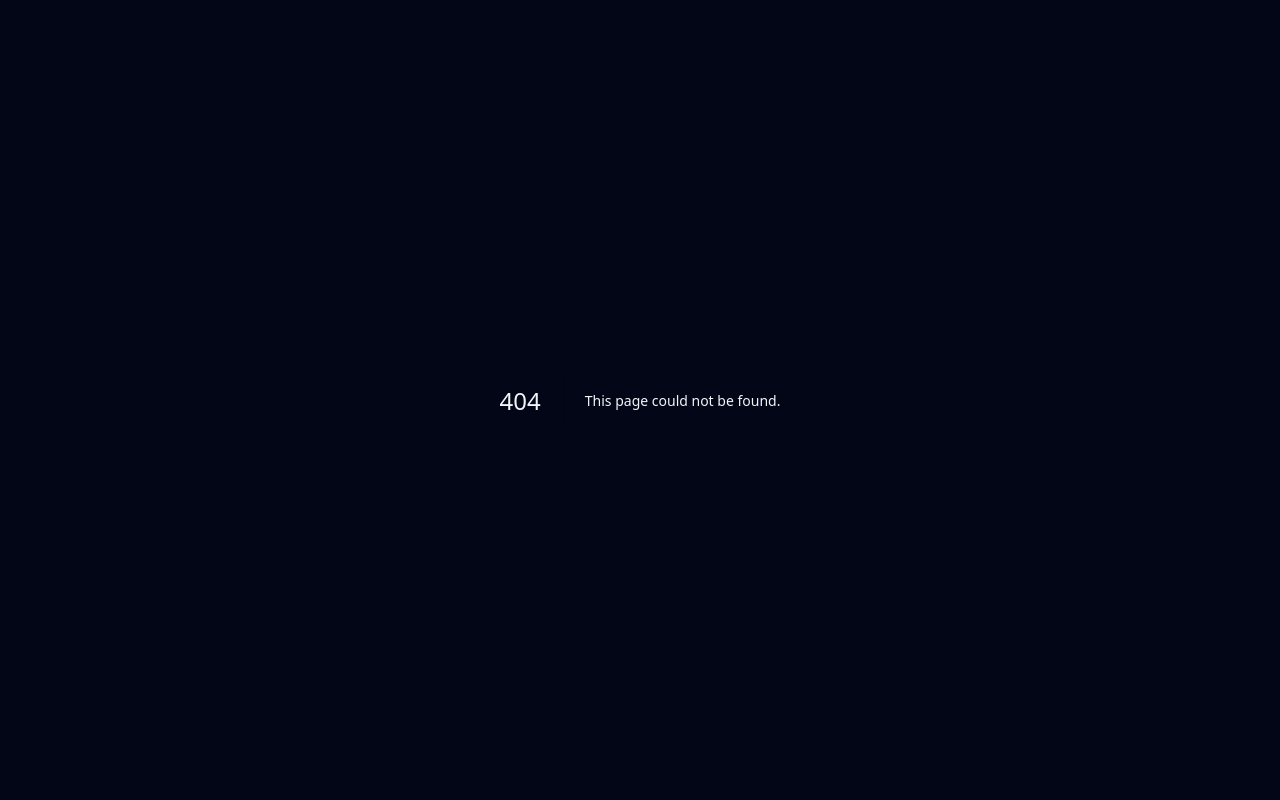
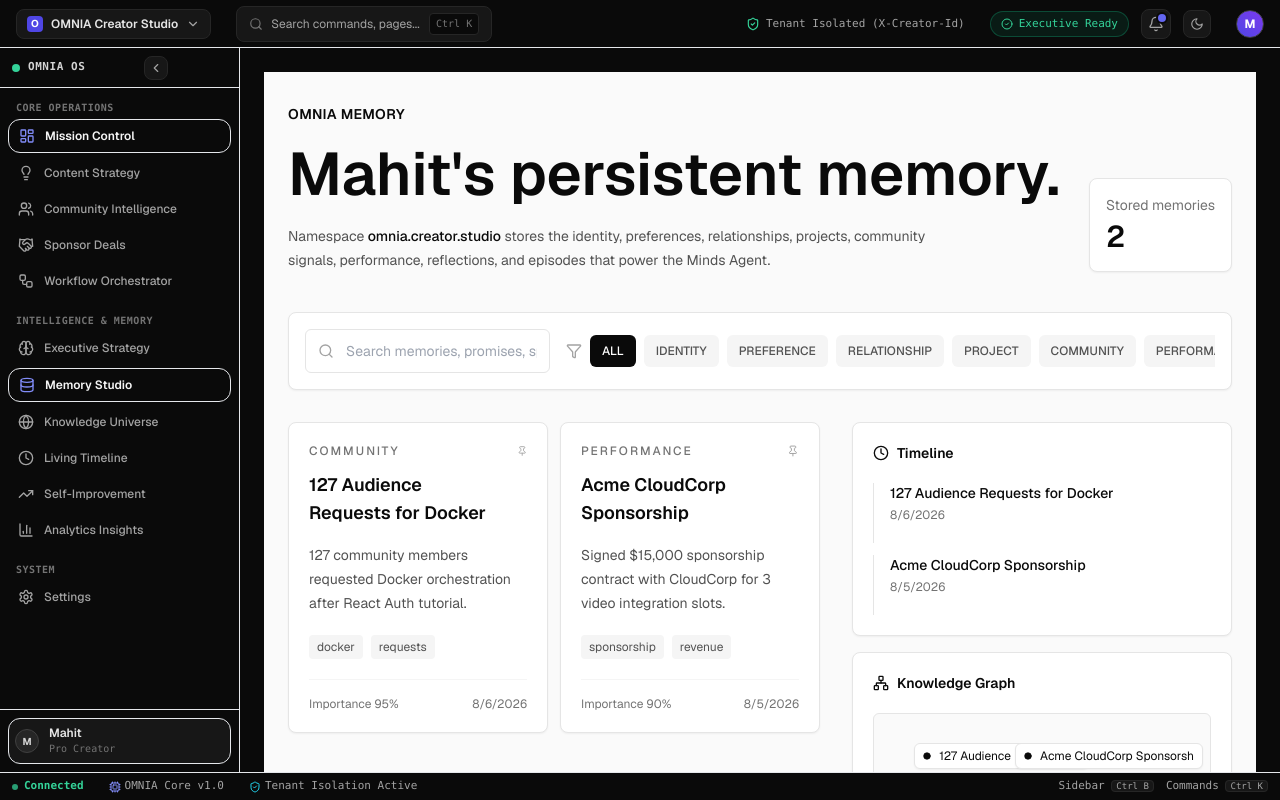
Before and after one commit to mahitss/vibe_creativity, a Next.js app in the folder apps/web/: page /memory in a window 1280 px wide. Before the commit this address had no page. Built offline with nearby package versions, Linux system fonts and the light colour scheme.

Commit message:
feat(app): convert single-page landing prototype into full multi-route workspace OS

```diff
--- /dev/null
+++ b/apps/web/src/app/memory/page.tsx
@@ -0,0 +1,10 @@
+import { AppLayout } from "../../features/shell/components/app-layout";
+import { MemoryStudio } from "../../features/memory/components/memory-studio";
+
+export default function MemoryPage() {
+  return (
+    <AppLayout>
+      <MemoryStudio />
+    </AppLayout>
+  );
+}
--- /dev/null
+++ b/apps/web/src/app/missions/page.tsx
@@ -0,0 +1,10 @@
+import { AppLayout } from "../../features/shell/components/app-layout";
+import { MissionControlCockpit } from "../../features/mission-control/components/mission-control-cockpit";
+
+export default function MissionsPage() {
+  return (
+    <AppLayout>
+      <MissionControlCockpit />
+    </AppLayout>
+  );
+}
--- a/apps/web/src/app/page.tsx
+++ b/apps/web/src/app/page.tsx
@@ -1,5 +1,10 @@
+import { AppLayout } from "../features/shell/components/app-layout";
 import { MissionControlCockpit } from "../features/mission-control/components/mission-control-cockpit";
 
 export default function Home() {
-  return <MissionControlCockpit />;
+  return (
+    <AppLayout>
+      <MissionControlCockpit />
+    </AppLayout>
+  );
 }
--- a/apps/web/src/features/memory/components/memory-studio.tsx
+++ b/apps/web/src/features/memory/components/memory-studio.tsx
@@ -42,11 +42,11 @@ interface RelationshipRecord {
 }
 
 interface MemoryStudioProps {
-  creatorName: string;
-  memories: MemoryRecord[];
-  namespace: string;
-  reflections: ReflectionRecord[];
-  relationships: RelationshipRecord[];
+  creatorName?: string;
+  memories?: MemoryRecord[];
+  namespace?: string;
+  reflections?: ReflectionRecord[];
+  relationships?: RelationshipRecord[];
 }
 
 const memoryTypes: Array<MemoryType | "ALL"> = [
@@ -62,12 +62,51 @@ const memoryTypes: Array<MemoryType | "ALL"> = [
 ];
 
 export function MemoryStudio({
-  creatorName,
-  memories,
-  namespace,
-  reflections,
-  relationships,
-}: MemoryStudioProps) {
+  creatorName = "Mahit",
+  memories = [
+    {
+      id: "mem-yt-comment-42",
+      title: "127 Audience Requests for Docker",
+      description:
+        "127 community members requested Docker orchestration after React Auth tutorial.",
+      memoryType: "COMMUNITY",
+      importance: 0.95,
+      createdAt: "2026-08-06",
+      updatedAt: "2026-08-06",
+      tags: ["docker", "requests"],
+    },
+    {
+      id: "mem-cloudcorp-deal",
+      title: "Acme CloudCorp Sponsorship",
+      description:
+        "Signed $15,000 sponsorship contract with CloudCorp for 3 video integration slots.",
+      memoryType: "PERFORMANCE",
+      importance: 0.9,
+      createdAt: "2026-08-05",
+      updatedAt: "2026-08-05",
+      tags: ["sponsorship", "revenue"],
+    },
+  ],
+  namespace = "omnia.creator.studio",
+  reflections = [
+    {
+      title: "Deep Technical Tutorials Outperform Commentary",
+      category: "Content Strategy",
+      confidence: 0.96,
+      lesson: "Hands-on code walkthroughs yield 2.4x higher watch time retention.",
+      createdAt: "2026-08-06",
+    },
+  ],
+  relationships = [
+    {
+      subject: "React Auth",
+      relationship: "LEADS_TO",
+      object: "Docker Multi-Agent",
+      strength: 0.94,
+      trustScore: 0.98,
+    },
+  ],
+}: MemoryStudioProps = {}) {
   const [activeType, setActiveType] = React.useState<MemoryType | "ALL">("ALL");
   const [query, setQuery] = React.useState("");
 
--- a/apps/web/src/features/shell/components/sidebar.tsx
+++ b/apps/web/src/features/shell/components/sidebar.tsx
@@ -61,7 +61,7 @@ export function Sidebar() {
     {
       title: "Core Operations",
       items: [
-        { id: "dashboard", label: "Mission Control", href: "/dashboard", icon: LayoutDashboard },
+        { id: "dashboard", label: "Mission Control", href: "/", icon: LayoutDashboard },
         { id: "content", label: "Content Strategy", href: "/content", icon: Lightbulb },
         { id: "community", label: "Community Intelligence", href: "/community", icon: Users },
         { id: "sponsors", label: "Sponsor Deals", href: "/sponsors", icon: Handshake },
```
Also changed, not shown: 1 other file (tests, documents, lock files or other folders).
